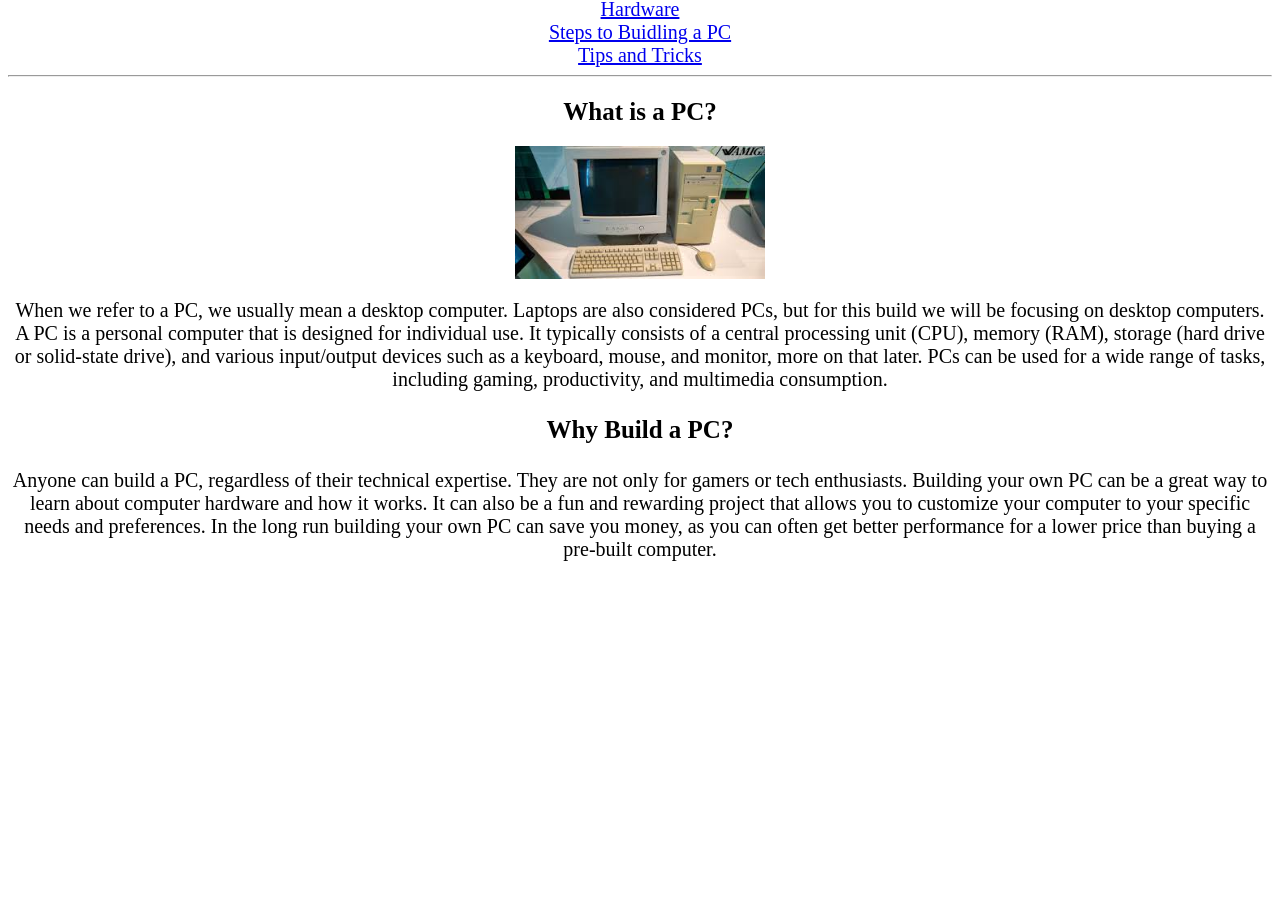
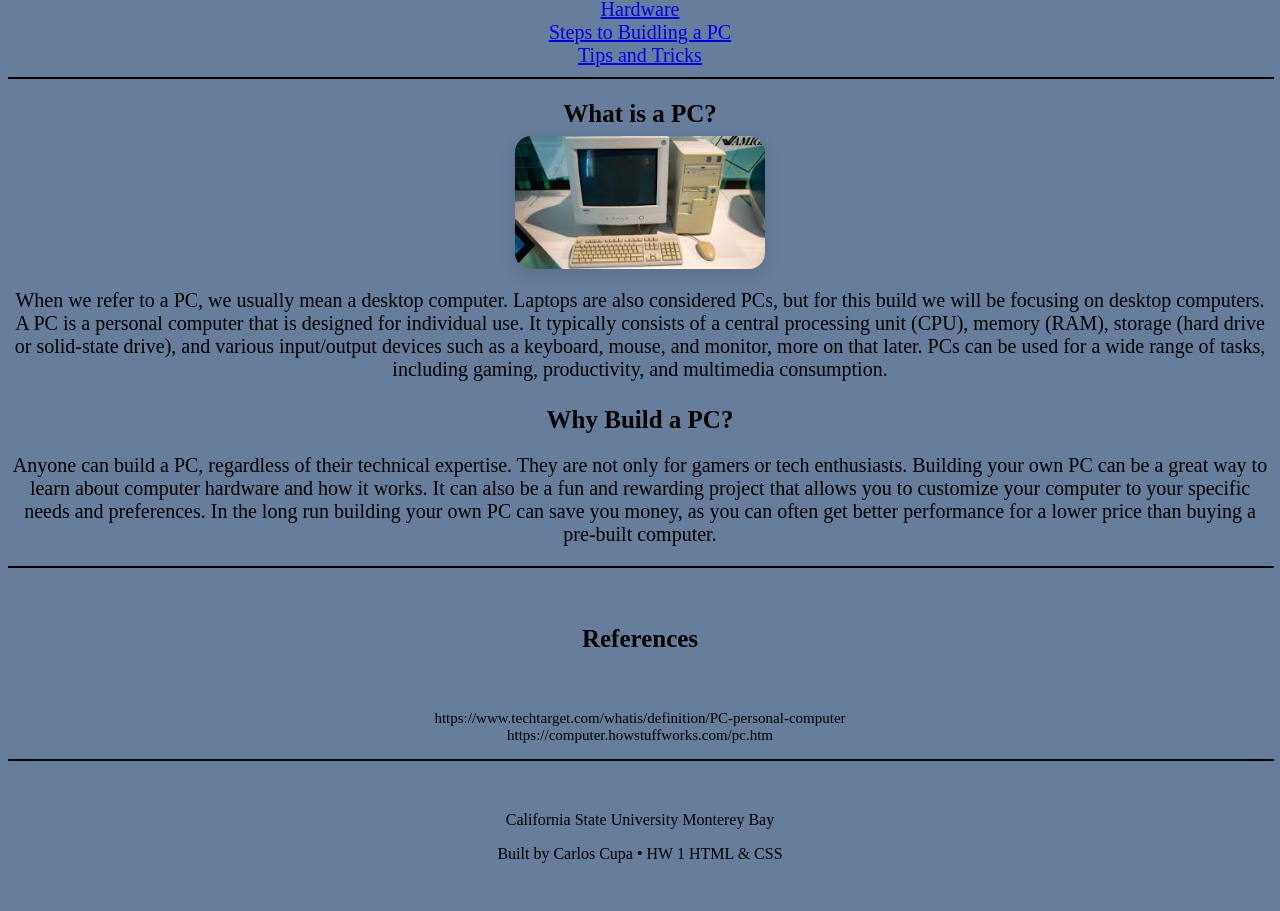
Before and after one commit to ccupa/ccupa.github.io, a plain HTML site: page HW1_HTML_CSS/index.html in a window 1280 px wide. Shown: the part 102-1013 px from the top of the page. Before the commit the page ends 800 px from the top, so only its background shows below. Drawn offline with Linux system fonts and the light colour scheme.

Commit message:
index updates

```diff
--- a/HW1_HTML_CSS/index.html
+++ b/HW1_HTML_CSS/index.html
@@ -16,11 +16,11 @@
     </header>
 
     <nav>
-    <a class="aImg" href="index.html"> Home Page </a> <br>
+    <a class="aImg" href="index.html"> What is a PC? </a> <br>
     <a class="aImg" href="hardwareComponents.html"> Hardware </a> <br>
     <a class="aImg" href="buildingPC.html"> Steps to Buidling a PC </a> <br>
     <a class="aImg" href="tipsAndTricks.html"> Tips and Tricks </a> <br>
-    <hr>
+    <hr class="hr1">
     </nav>
 
     <h2> What is a PC? </h2>
@@ -45,7 +45,22 @@
         It can also be a fun and rewarding project that allows you to customize your computer to your specific needs and preferences.
         In the long run building your own PC can save you money, as you can often get better performance for a lower price than buying a pre-built computer.
     </div>
+    <hr class="hr1">
 
+    <h4> References </h4>
+
+    <div>
+        <p id="indexP3">
+            https://www.techtarget.com/whatis/definition/PC-personal-computer <br>
+            https://computer.howstuffworks.com/pc.htm
+        </p>
+
+    </div>
+    <hr class="hr1">
+    <footer class="footer">
+        <p>California State University Monterey Bay</p>
+        <p>Built by Carlos Cupa • HW 1 HTML & CSS</p>
+    </footer>
 
 </body>
 </html>
--- a/HW1_HTML_CSS/styles.css
+++ b/HW1_HTML_CSS/styles.css
@@ -1,4 +1,8 @@
-#mainTitle {
+        body{
+            background-color: #677d9c;
+        }
+
+        #mainTitle {
             text-align: center;
             font-family: "Times New Roman", serif;
             font-size: max(20px, 40px);
@@ -15,16 +19,32 @@
             text-align: center;
         }
 
+        .hr1 {
+            width: 100%;
+            margin: 10px 0px;
+            border: 1px solid #000;
+        }
+
         h2 {
             font-size: max(15px, 25px);
             text-align: center;
             font-family: "Times New Roman", serif;
+            margin-bottom: 8px;
         }
 
         h3 {
             font-size: max(15px, 25px);
             text-align: center;
             font-family: "Times New Roman", serif;
+            margin-bottom: 8px;
+        }
+
+        h4 {
+            font-size: max(15px, 25px);
+            text-align: center;
+            font-family: "Times New Roman", serif;
+            margin-bottom: auto 0;
+            padding: 24px 16px;
         }
 
         #indexP1 {
@@ -39,6 +59,12 @@
             font-size: max(10px, 20px);
         }
 
+        #indexP3 {
+            text-align: center;
+            font-family: "Times New Roman", serif;
+            font-size: max(10px, 15px);
+        }
+
         .firstContent {
             align-items: center;
             gap: 20px;
@@ -51,4 +77,11 @@
             margin: 0 auto;
             max-width: 250px;
             height: auto;
+            border-radius: 16px;
+            box-shadow: 0 6px 18px rgba(0,0,0,.12);
         }
+
+        .footer{
+            text-align: center;
+            padding: 24px 16px;
+        }
```
Also changed, not shown: HW1_HTML_CSS/buildingPC.html (+6 -2 lines), HW1_HTML_CSS/hardwareComponents.html (+6 -2 lines), HW1_HTML_CSS/tipsAndTricks.html (+6 -2 lines), HW1_HTML_CSS/images/otter.jpg (added), HW1_HTML_CSS/images/otter.png (added).
